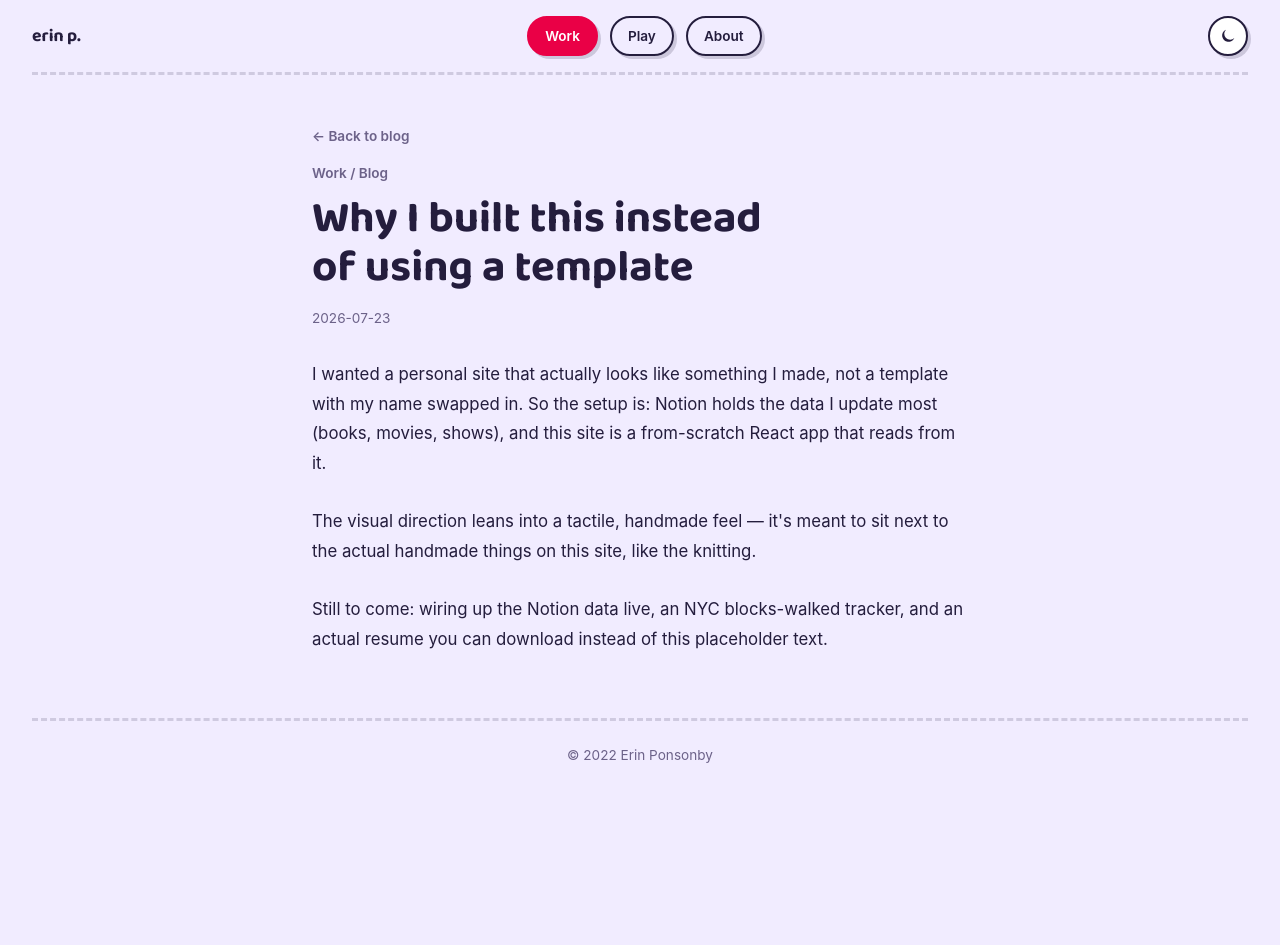
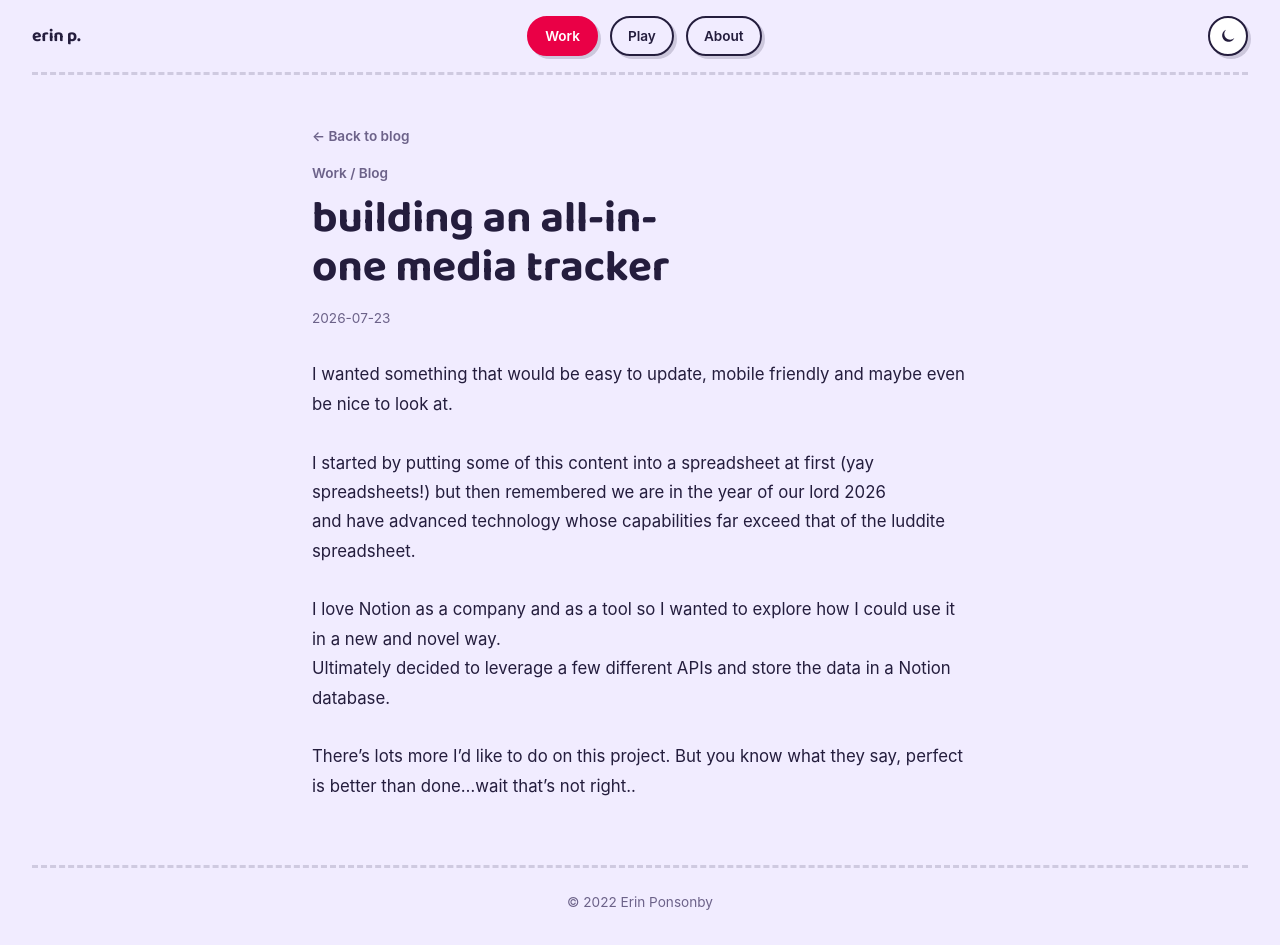
Before and after one commit to eponsonby/portfolio, a React (Vite) app: page /work/blog/building-this-site in a window 1280 px wide. Before the commit the page ends 800 px from the top, so only its background shows below. Built offline with nearby package versions, Linux system fonts and the light colour scheme.

Commit message:
More content updates

```diff
--- a/src/data/blogPosts.js
+++ b/src/data/blogPosts.js
@@ -2,14 +2,18 @@
 export const blogPosts = [
   {
     slug: 'building-this-site',
-    title: 'Why I built this instead of using a template',
+    title: 'building an all-in-one media tracker',
     date: '2026-07-23',
     excerpt:
-      "Notion as the backend, a hand-built React front end as the showcase. Here's the reasoning, and what's still left to build.",
-    body: `I wanted a personal site that actually looks like something I made, not a template with my name swapped in. So the setup is: Notion holds the data I update most (books, movies, shows), and this site is a from-scratch React app that reads from it.
+      `One day, I noticed that I was logging books I’ve read in Goodreads and StoryGraph, movies in Letterboxd and TV Shows in TMDB. And I thought, wouldn’t it be great if this did not involve 4 different apps and websites?!`,
+    body: `I wanted something that would be easy to update, mobile friendly and maybe even be nice to look at.
 
-The visual direction leans into a tactile, handmade feel — it's meant to sit next to the actual handmade things on this site, like the knitting.
+            I started by putting some of this content into a spreadsheet at first (yay spreadsheets!) but then remembered we are in the year of our lord 2026
+            and have advanced technology whose capabilities far exceed that of the luddite spreadsheet.
 
-Still to come: wiring up the Notion data live, an NYC blocks-walked tracker, and an actual resume you can download instead of this placeholder text.`,
+            I love Notion as a company and as a tool so I wanted to explore how I could use it in a new and novel way.
+            Ultimately decided to leverage a few different APIs and store the data in a Notion database.
+
+            There’s lots more I’d like to do on this project. But you know what they say, perfect is better than done…wait that’s not right.. `,
   },
 ];
--- a/src/pages/Home/Home.jsx
+++ b/src/pages/Home/Home.jsx
@@ -57,12 +57,12 @@ export default function Home() {
         <div className={shared.cardGrid}>
           <Link to="/work" viewTransition className={styles.hubCard}>
             <h3>Work</h3>
-            <p>What I do to exercise my brain (and for paychecks, I'm only human).</p>
+            <p>What I do to exercise my brain during the day (and for paychecks, I'm only human).</p>
             <span className={styles.hubCardLink}>Explore Work →</span>
           </Link>
           <Link to="/play" viewTransition className={styles.hubCard}>
             <h3>Play</h3>
-            <p>By definition, just for the fun of it! Knitting, running, reading and attempting to walk every block in NYC.</p>
+            <p>Knitting, running, reading and attempting to walk every block in NYC.</p>
             <span className={styles.hubCardLink}>Explore Play →</span>
           </Link>
           <Link to="/about" viewTransition className={styles.hubCard}>
--- a/src/pages/Work/Work.jsx
+++ b/src/pages/Work/Work.jsx
@@ -6,13 +6,13 @@ import { blogPosts } from '../../data/blogPosts.js';
 
 const thingsBuilt = [
   {
-    title: 'Media Tracker',
-    desc: 'A Notion-backed book, movie, and TV show log with a Python CLI that pulls metadata from TMDb and Open Library.',
+    title: 'Media tracker',
+    desc: 'A Notion backed book, movie, and TV show log with a Python CLI that pulls metadata from TMDB and Open Library.',
     tags: ['Python', 'Notion API', 'Open Library API', 'TMDB API'],
   },
   {
     title: 'This fancy site',
-    desc: 'React front end, data lives in Notion.',
+    desc: 'React frontend, data in Notion, various APIs.',
     tags: ['React', 'Vite', 'Strava API', 'Ravelry API', 'Claude Code', 'Vercel'],
   },
 ];
```
